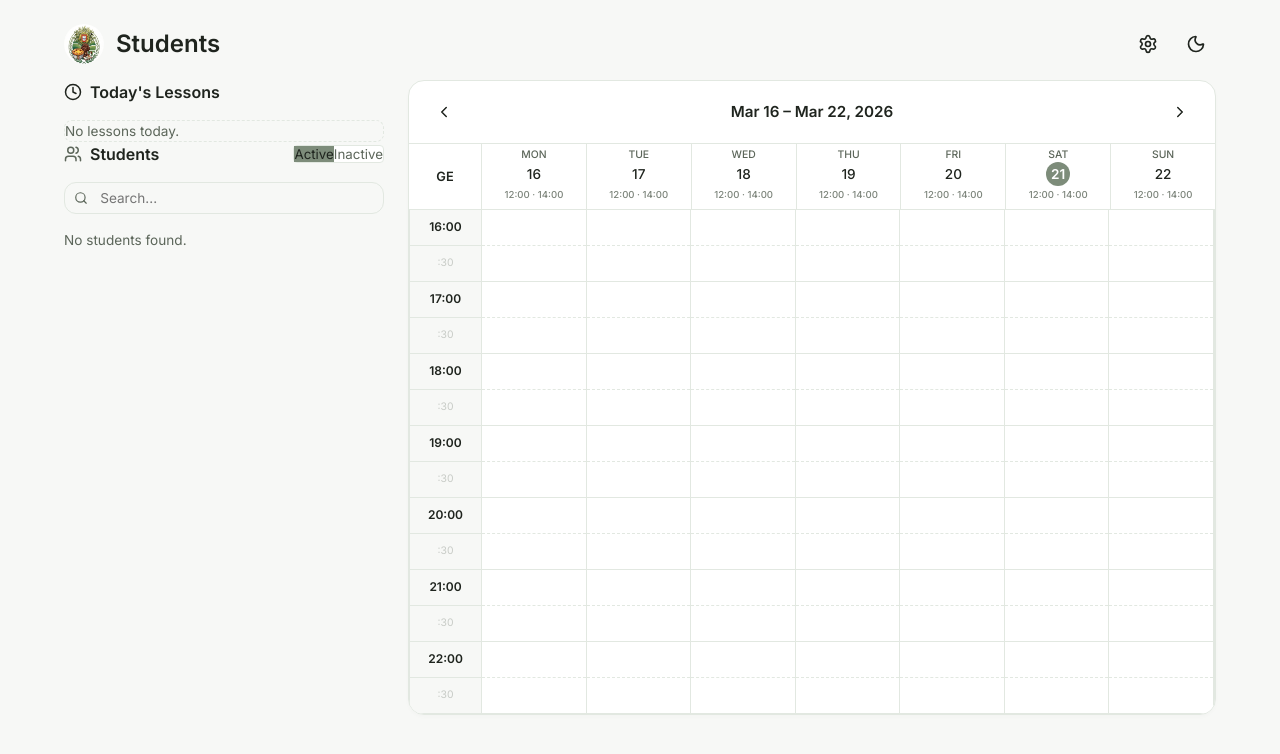
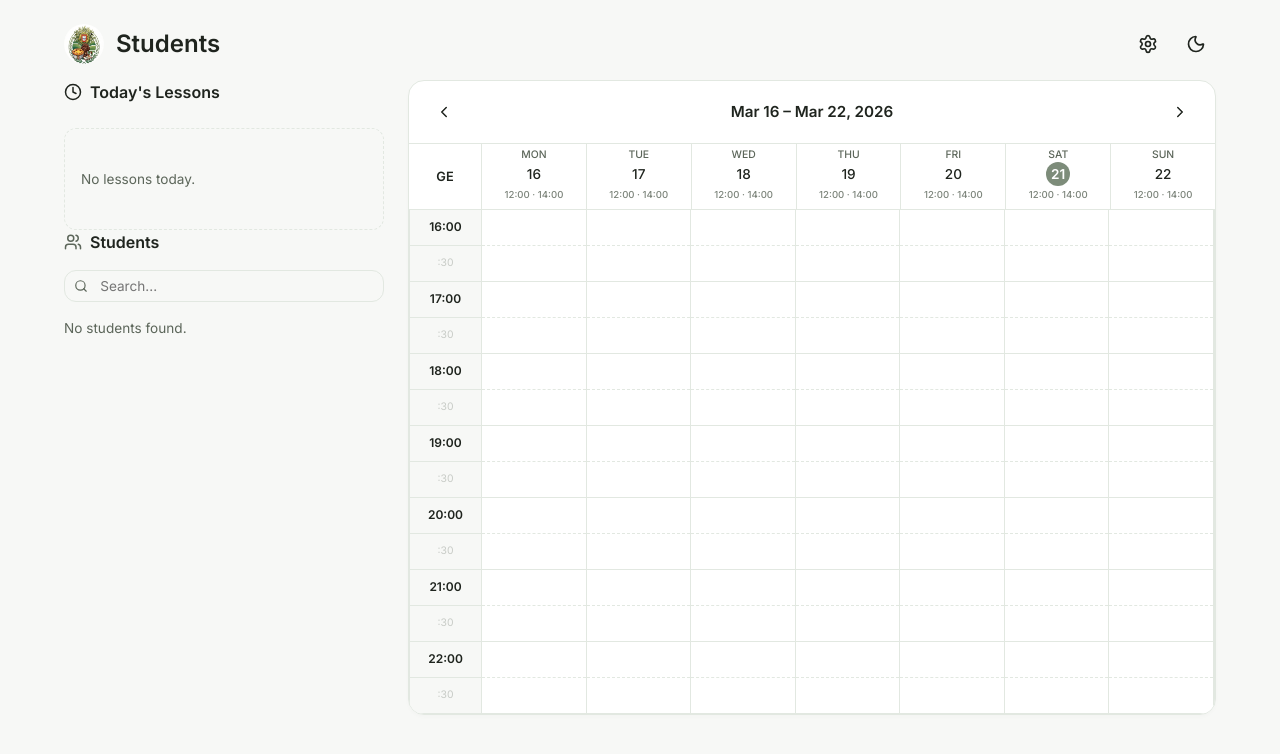
Before and after one commit to SnizhanaK/calendar, a React (Vite) app: page /#/ in a window 1280 px wide. Shown: the top 754 px of the page. Built offline with nearby package versions, Linux system fonts and the light colour scheme.

Commit message:
commitgit 10

```diff
--- a/src/pages/Home.tsx
+++ b/src/pages/Home.tsx
@@ -10,16 +10,13 @@ export default function Home() {
   const navigate = useNavigate();
   const { students, lessons, editLesson } = useStore();
   const [searchTerm, setSearchTerm] = useState('');
-  const [filterStatus, setFilterStatus] = useState<'Active' | 'Inactive'>('Active');
 
   const [isEditOpen, setIsEditOpen] = useState(false);
   const [editingLesson, setEditingLesson] = useState<Lesson | null>(null);
 
-  const filteredStudents = students.filter(s => {
-    const matchesSearch = s.name.toLowerCase().includes(searchTerm.toLowerCase());
-    const matchesStatus = s.status === filterStatus;
-    return matchesSearch && matchesStatus;
-  });
+  const filteredStudents = students.filter(s =>
+    s.name.toLowerCase().includes(searchTerm.toLowerCase())
+  );
 
   const today = new Date().toISOString().split('T')[0];
   const todayLessons = lessons
@@ -36,15 +33,15 @@ export default function Home() {
       {/* Sidebar: Lessons & Students */}
       <div className="dashboard-sidebar">
         {/* Today's Lessons Section */}
-        <section className="mb-8">
-          <div className="flex items-center gap-2 mb-4">
+        <section className="mb-12">
+          <div className="flex items-center gap-2 mb-6">
             <Clock size={18} className="text-secondary" />
             <h3 style={{ margin: 0, fontSize: '1rem', fontWeight: 600 }}>Today's Lessons</h3>
           </div>
 
           <div className="flex flex-col gap-2">
             {todayLessons.length === 0 ? (
-              <div className="p-4 text-center border-dashed" style={{ border: '1px dashed var(--border-color)', borderRadius: '8px' }}>
+              <div className="text-center border-dashed" style={{ padding: '2.5rem 1rem', border: '1px dashed var(--border-color)', borderRadius: '12px' }}>
                 <p className="text-muted" style={{ margin: 0, fontSize: '0.85rem' }}>No lessons today.</p>
               </div>
             ) : (
@@ -90,29 +87,10 @@ export default function Home() {
           </div>
         </section>
 
-        {/* Students List Section */}
         <section>
-          <div className="flex items-center justify-between mb-4">
-            <div className="flex items-center gap-2">
-              <Users size={18} className="text-muted" />
-              <h3 style={{ margin: 0, fontSize: '1rem', fontWeight: 600 }}>Students</h3>
-            </div>
-            <div className="flex bg-card p-0.5 rounded" style={{ backgroundColor: 'var(--card-bg)', border: '1px solid var(--border-color)', borderRadius: '4px' }}>
-              <button
-                className={`px-2 py-0.5 text-[0.7rem] rounded ${filterStatus === 'Active' ? 'bg-accent text-white' : 'text-muted'}`}
-                style={{ backgroundColor: filterStatus === 'Active' ? 'var(--accent-green)' : 'transparent' }}
-                onClick={() => setFilterStatus('Active')}
-              >
-                Active
-              </button>
-              <button
-                className={`px-2 py-0.5 text-[0.7rem] rounded ${filterStatus === 'Inactive' ? 'bg-accent text-white' : 'text-muted'}`}
-                style={{ backgroundColor: filterStatus === 'Inactive' ? 'var(--accent-green)' : 'transparent' }}
-                onClick={() => setFilterStatus('Inactive')}
-              >
-                Inactive
-              </button>
-            </div>
+          <div className="flex items-center gap-2 mb-4">
+            <Users size={18} className="text-muted" />
+            <h3 style={{ margin: 0, fontSize: '1rem', fontWeight: 600 }}>Students</h3>
           </div>
 
           <div style={{ position: 'relative', marginBottom: '1rem' }}>
```
